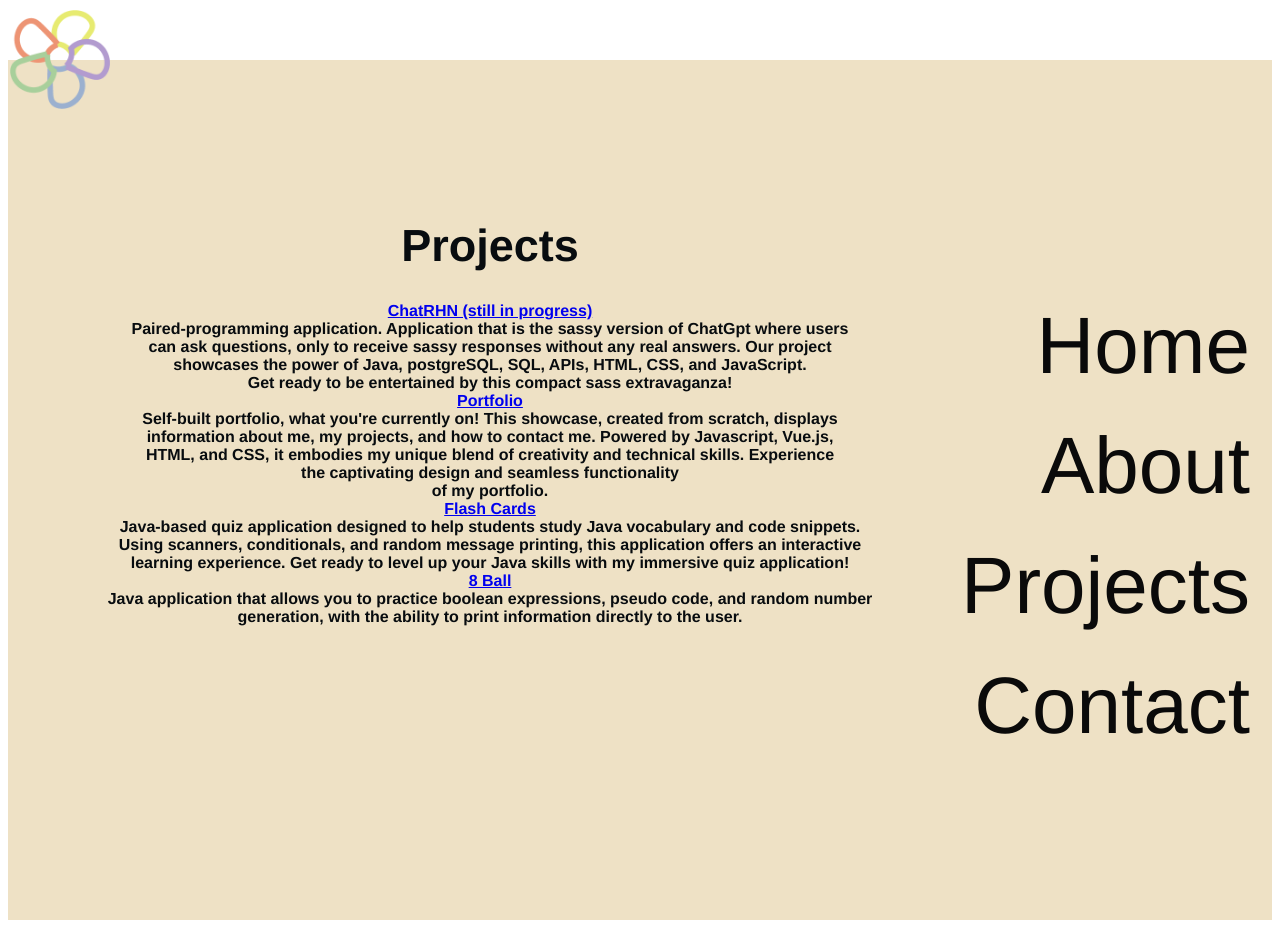
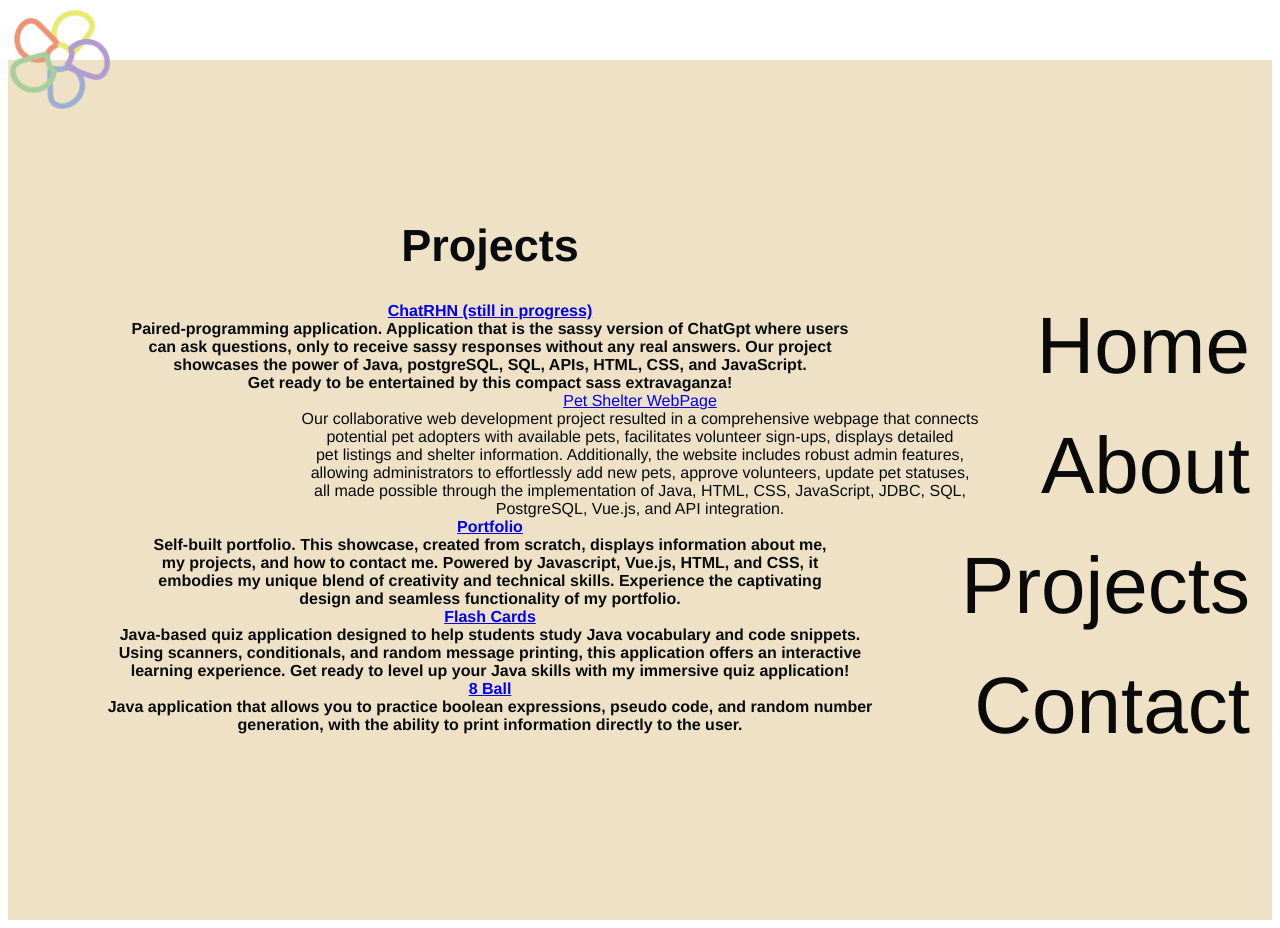
Before and after one commit to nguyenlnicole/Portfolio, a Vue app: page /Projects in a window 1280 px wide. Built offline with nearby package versions, Linux system fonts and the light colour scheme.

Commit message:
portfolio

```diff
--- a/src/views/ProjectsPage.vue
+++ b/src/views/ProjectsPage.vue
@@ -2,7 +2,7 @@
   <div>
     <h1 class="projectTitle">Projects</h1>
 
-    <div class="ChatRHN">
+    <div class="chatRHN">
       <a href="https://github.com/raulharo/ChatRHN" target="_blank">ChatRHN (still in progress)</a><br>
       Paired-programming application. Application that is the sassy version of ChatGpt where users <br>
       can ask questions, only to receive sassy responses without any real answers. Our project<br>
@@ -10,13 +10,23 @@
       Get ready to be entertained by this compact sass extravaganza!<br>
     </div>
 
+    <div class="PetShelterWebpage">
+      <a href="https://github.com/raulharo/ChatRHN" target="_blank">Pet Shelter WebPage</a><br>
+      Our collaborative web development project resulted in a comprehensive webpage that connects <br>
+      potential pet adopters with available pets, facilitates volunteer sign-ups, displays detailed <br>
+      pet listings and shelter information. Additionally, the website includes robust admin features,<br>
+       allowing administrators to effortlessly add new pets, approve volunteers, update pet statuses,<br>
+       all made possible through the implementation of Java, HTML, CSS, JavaScript, JDBC, SQL, <br>
+       PostgreSQL, Vue.js, and API integration.<br>
+
+    </div>
+
     <div class="portfolio">
       <a href="https://github.com/nguyenlnicole/PortfolioWebPage" target="_blank">Portfolio</a><br>
-      Self-built portfolio, what you're currently on! This showcase, created from scratch, displays<br>
-      information about me, my projects, and how to contact me. Powered by Javascript, Vue.js,<br>
-      HTML, and CSS, it embodies my unique blend of creativity and technical skills. Experience <br>
-      the captivating design and seamless functionality <br>
-      of my portfolio.<br>
+      Self-built portfolio. This showcase, created from scratch, displays information about me, <br>
+      my projects, and how to contact me. Powered by Javascript, Vue.js, HTML, and CSS, it <br>
+      embodies my unique blend of creativity and technical skills. Experience the captivating <br>
+      design and seamless functionality of my portfolio.<br>
     </div>
 
     <div class="flashCards">
@@ -42,7 +52,7 @@
   margin-top:100px;
 }
 
-.ChatRHN,
+.chatRHN,
 .portfolio,
 .flashCards,
 .eightball {
```
